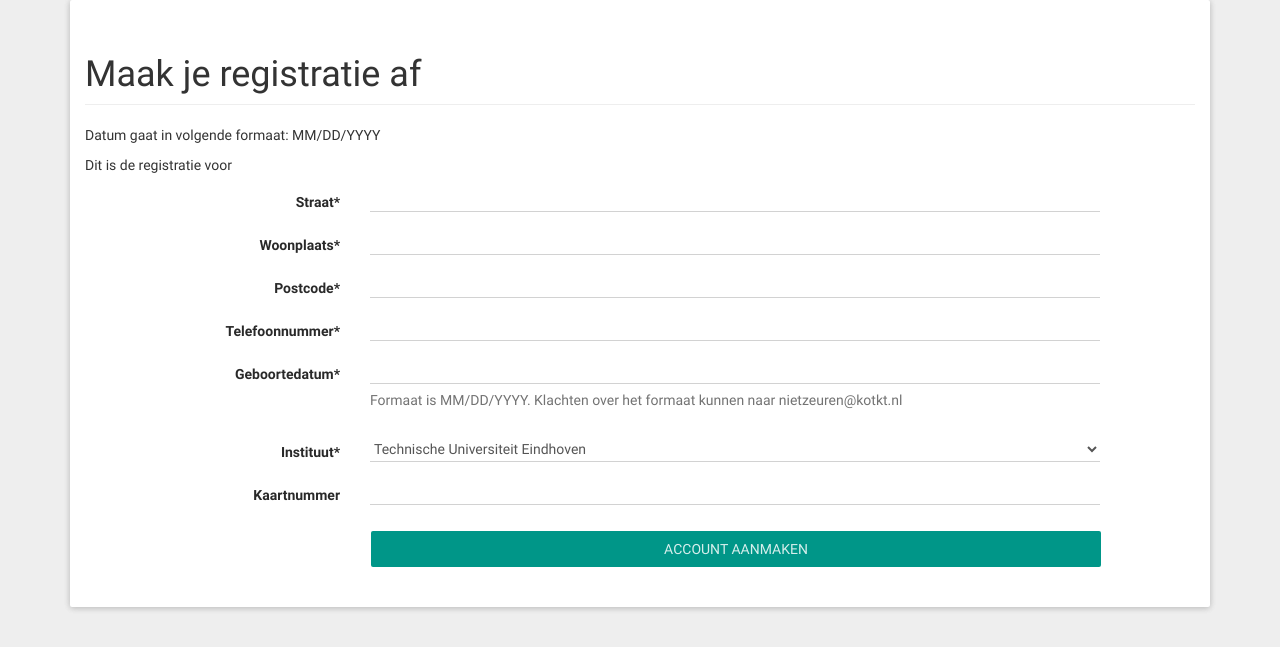
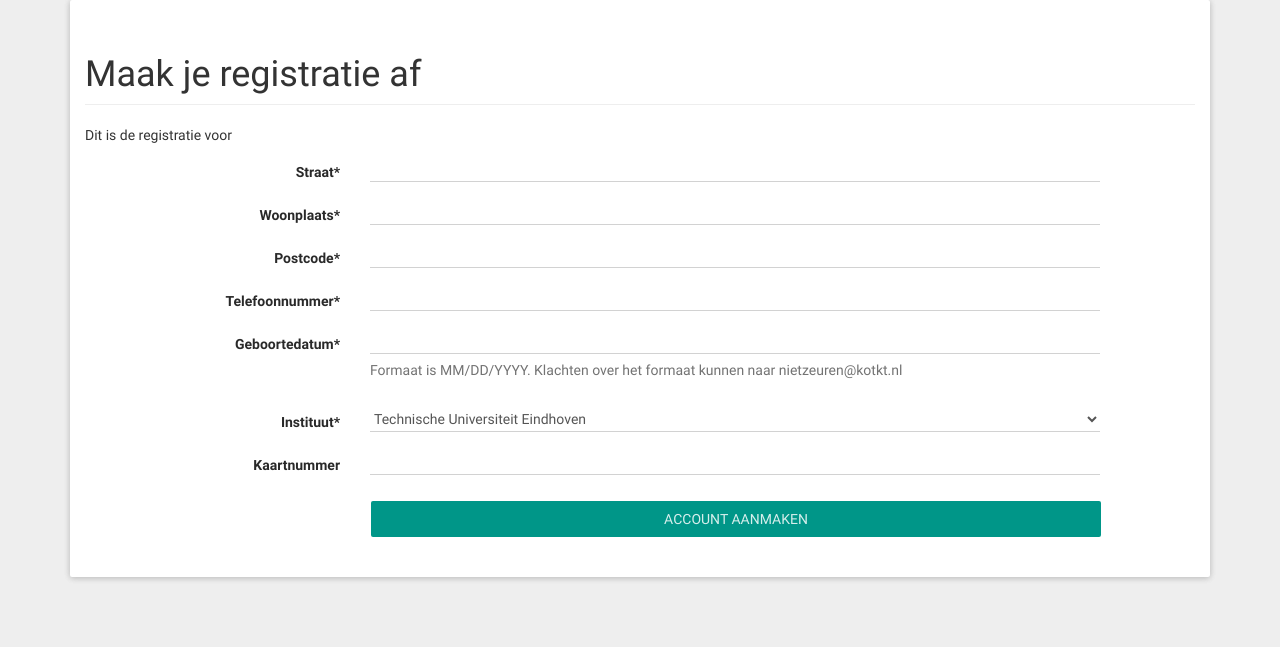
Before and after one commit to esrg-knights/Socrates, a Django app: template assets/templates/account/activate.html in a window 1280 px wide. Shown: the part 60-707 px from the top of the page. Run offline with Django 3.2, Linux system fonts and the light colour scheme; the template is opened without the code that fills it: values that come from a table or form of the project are taken from there, others are empty; parts of the project's set-up code (start-up, migrations or seed data) failed here and were passed over; some libraries are stand-ins or nearby versions.

Commit message:
removed unnecesary line

```diff
--- a/assets/templates/account/activate.html
+++ b/assets/templates/account/activate.html
@@ -5,7 +5,6 @@
 {% block content %}
     <h1 class="page-header">Maak je registratie af</h1>
     {{ new_user }}
-    <p>Datum gaat in volgende formaat: MM/DD/YYYY</p>
     <p>Dit is de registratie voor {{ new_user.get_full_name }} </p>
     {% crispy form %}
 {% endblock %}1
```
